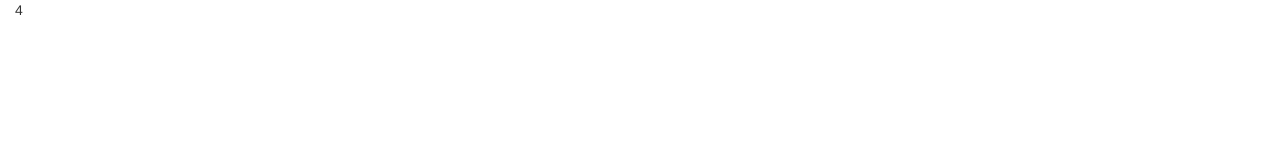
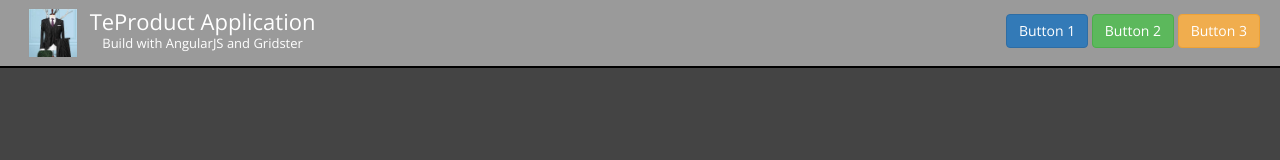
Before and after one commit to krzyszt/TeProduct, a website: page index.html in a window 1280 px wide. Drawn offline with nearby package versions, Linux system fonts and the light colour scheme.

Commit message:
framework module completed & responsive

```diff
--- /dev/null
+++ b/app/app.css
@@ -0,0 +1,8 @@
+body {
+  background-color: #444;
+  font-family: 'Open Sans', sans-serif;
+}
+
+.container-fluid {
+  padding: 0;
+}
--- /dev/null
+++ b/app/ext-modules/teFramework/teFramework.css
@@ -0,0 +1,63 @@
+.te-title-bar {
+  /*background: white;*/
+  background: #9a9a9a;
+  padding: 0 20px;
+  border-bottom: 2px solid black;
+}
+
+.te-logo-area {
+  text-align: center;
+}
+
+.te-title-area {
+  display: inline-block;
+  text-align: center;
+}
+
+.te-title-image {
+  display: inline-block;
+  height: 50px;
+  width: 50px;
+  margin: 8px;
+  vertical-align: top;
+  border: 1px solid #999;
+}
+
+.te-logo-title {
+  /*color: #111;*/
+  color: white;
+  margin-top: 6px;
+  font-size: 22px;
+}
+
+.te-logo-subtitle {
+  color: white;
+  font-size: 13px;
+  margin-top: -13px;
+}
+
+@media screen and (max-width: 400px) {
+  .te-title-image {
+    display: none;
+  }
+  .te-logo-title {
+    font-size: 18px;
+  }
+}
+
+.te-right-side-controls {
+  line-height: 60px;
+}
+
+.te-right-side-controls > div {
+  text-align: center;
+}
+
+@media screen and (min-width: 768px) {
+  .te-right-side-controls > div {
+    text-align: right;
+  }
+  .te-logo-area {
+    text-align: left;
+  }
+}
--- a/app/ext-modules/teFramework/teFramework.module.js
+++ b/app/ext-modules/teFramework/teFramework.module.js
@@ -1,3 +1,5 @@
+// teFramework.module.js
+
 (function(){
   "use strict";
 
--- /dev/null
+++ b/app/ext-modules/teFramework/teFramework.tpl.html
@@ -0,0 +1,22 @@
+<div class="te-title-bar">
+  <div class="row">
+    <div class="te-logo-area col-sm-6">
+      <img class="te-title-image" ng-src="{{ imagePath }}">
+      <div class="te-title-area">
+        <p class="te-logo-title">{{ title }}</p>
+        <p class="te-logo-subtitle">{{ subtitle }}</p>
+      </div>
+
+    </div>
+    <div class="te-right-side-controls col-sm-6">
+      <div>
+        <button class="btn btn-primary">Button 1</button>
+        <button class="btn btn-success">Button 2</button>
+        <button class="btn btn-warning">Button 3</button>
+      </div>
+
+    </div>
+  </div>
+
+
+</div>
--- /dev/null
+++ b/app/ext-modules/teFramework/teFrameworkController.js
@@ -0,0 +1,13 @@
+// TeFrameworkController.js
+
+(function () {
+  "use strict";
+
+  angular.module('teFramework')
+    .controller('TeFramework', TeFramework);
+
+  function TeFramework() {
+    var vm = this;
+
+  }
+})();
--- /dev/null
+++ b/app/ext-modules/teFramework/teFrameworkDirective.js
@@ -0,0 +1,22 @@
+// teFrameworkDirective.js
+
+(function () {
+  "use strict";
+
+  angular.module('teFramework')
+    .directive('teFramework', teFramework);
+
+  function teFramework() {
+    return {
+      transclude: false,
+      scope: {
+        title: '@',
+        subtitle: '@',
+        imagePath: '@'
+      },
+      controller: 'TeFramework',
+      controllerAs: 'vm',
+      templateUrl: 'app/ext-modules/teFramework/teFramework.tpl.html'
+    }
+  }
+})();
--- a/index.html
+++ b/index.html
@@ -3,17 +3,39 @@
 <head lang="en">
   <meta name="viewport" content="width=device-width, initial-scale=1, maximum-scale=1, user-scalable=no">
   <title>TeProduct</title>
+  <link href='http://fonts.googleapis.com/css?family=Open+Sans' rel='stylesheet' type='text/css'>
   <link href="lib/bootstrap/dist/css/bootstrap.min.css" rel="stylesheet" />
   <link href="lib/font-awesome/css/font-awesome.min.css" rel="stylesheet" />
+  <link href="app/app.css" rel="stylesheet" type="text/css"/>
+  <link rel="stylesheet" href="app/ext-modules/teFramework/teFramework.css"/>
 
+
+
+
+
+</head>
+<body class="container-fluid">
+  <te-framework title="TeProduct Application"
+                subtitle="Build with AngularJS and Gridster"
+                image-path="images/logo.jpg">
+  </te-framework>
+
+
+
+
+  <!-- inject-vendor:js -->
   <script src="lib/jquery/dist/jquery.min.js"></script>
   <script src="lib/angular/angular.min.js"></script>
+
 
   <!-- Bootstrapping -->
   <script src="app/app.module.js"></script>
 
   <!--External Modules-->
   <script src="app/ext-modules/teFramework/teFramework.module.js"></script>
+  <script src="app/ext-modules/teFramework/teFrameworkDirective.js"></script>
+  <script src="app/ext-modules/teFramework/teFrameworkController.js"></script>
+
   <script src="app/ext-modules/teDashboard/teDashboard.module.js"></script>
   <script src="app/ext-modules/teMenu/teMenu.module.js"></script>
 
@@ -22,9 +44,5 @@
 
 
   <!-- App data services -->
-
-</head>
-<body class="container-fluid">
-  {{ 1+ 3 }}
 </body>
 </html>
```
Also changed, not shown: app/core/config.js (added, +14 -0 lines), images/logo.jpg (added).
